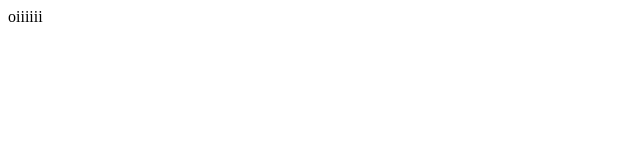
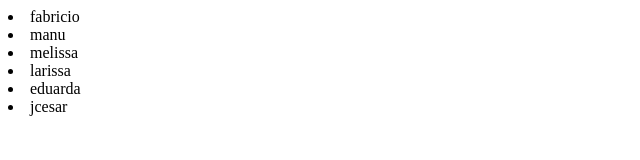
Before and after one commit to emanuelly-palhares/coxinha, a plain HTML site: page index.html in a window 1280 px wide. Shown: the whole page, without its empty margins (0-640 px from the left). Drawn offline with Linux system fonts and the light colour scheme.

Commit message:
terceiro commit

```diff
--- a/index.html
+++ b/index.html
@@ -1,13 +1,26 @@
 <html>
     <head>
+    </head>
 
-    </head>
     <body>
-        oiiiiii
+        <p id="teste">Conteudo</p>
+
+        <script>
+          var v = document.getElementById('teste');
+          v.innerHTML = '<ul>';
+          var nomes = [
+            'fabricio',
+            'manu',
+            'melissa',
+            'larissa',
+            'eduarda',
+            'jcesar'
+          ];
+          for (var i = 0; i < nomes.length; i++) {
+            v.innerHTML += '<li>' + nomes[i];
+            v.innerHTML += '</li>';
+          }
+          v.innerHTML += '</ul>';
+        </script>
     </body>
-    <script>
-        for (var i = 0; i < 10; i++) {
-            alert('sou linda');
-        }
-    </script>
 </html>
```
